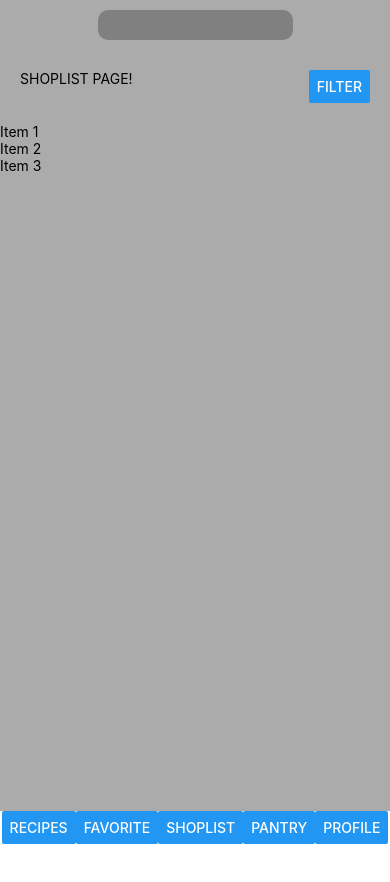
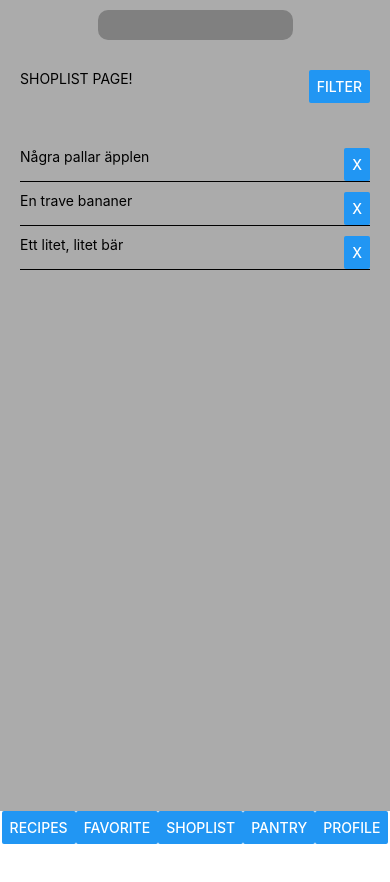
Before and after one commit to LucaSalmi/boy_friendz_recipe_app, a React Native app: screen / in a window 390 px wide. Both pictures are taken after a click on the button "SHOPLIST". Shown: the top 882 px of the page. Built offline with nearby package versions, Linux system fonts and the light colour scheme.

Commit message:
updated Shoplist.js

```diff
--- a/components/Shoplist.js
+++ b/components/Shoplist.js
@@ -1,4 +1,4 @@
-import { StyleSheet, Text, View, TextInput, Button, ScrollView, Animated } from 'react-native';
+import { StyleSheet, Text, View, TextInput, Button, ScrollView } from 'react-native';
 import { useState, useEffect, useRef } from 'react';
 import { danneShoplist } from '../styles/styles.js';
 
@@ -6,40 +6,43 @@ const Shoplist = (props) => {
 
     const [showSheet, setShowSheet] = useState(false);
 
-    const fadeAnim = useRef(new Animated.Value(0)).current  // Initial value for opacity: 0
-
-    const startSheetAnimation = () => {
-        setShowSheet(!showSheet)
-        Animated.timing(
-            fadeAnim,
-            {
-              toValue: 1,
-              duration: 1000,
-              useNativeDriver: true, // <-- Add this
-            }
-          ).start();
-    }
+    const [items, setItems] = useState(["Några pallar äpplen", "En trave bananer", "Ett litet, litet bär"]);
 
 	return (
         <View style={danneShoplist.shoplistContainer}>
             <View style={danneShoplist.searchBar}></View>
             <View style={danneShoplist.headerContainer}>
                 <Text style={danneShoplist.headerText}>SHOPLIST PAGE!</Text>
-                <Button style={danneShoplist.filterButton} title="FILTER" onPress={() => { startSheetAnimation() }}></Button>
+                <Button style={danneShoplist.filterButton} title="FILTER" onPress={() => { setShowSheet(!showSheet) }}></Button>
             </View>
 
             <View style={showSheet ? {display: "none"} : danneShoplist.shoppingItemsContainer}>
-                <Text>Item 1</Text>
-                <Text>Item 2</Text>
-                <Text>Item 3</Text>
+                {items.map((itemName)=><ItemRow key={itemName} itemName={itemName}/>)}
             </View>
 
-            <Animated.View style={showSheet ? danneShoplist.sheetContainer : {display: "none"}}>
+            <View style={showSheet ? danneShoplist.sheetContainer : {display: "none"}}>
                 <Text>SHEET</Text>
-            </Animated.View>
+            </View>
         </View>
 
 	);
 }
 
+const ItemRow = (props) => {
+
+    return(
+        <View style={{paddingTop: 5, paddingBottom: 5}}>
+            <View style={{flexDirection: 'row', justifyContent: 'space-between'}}>
+                <Text>{props.itemName}</Text>
+                <Button title="X"></Button>
+            </View>
+
+            <View style={{borderBottomColor: 'black', borderBottomWidth: StyleSheet.hairlineWidth}}/>
+
+        </View>
+
+    );
+
+}
+
 export default Shoplist;
--- a/styles/styles.js
+++ b/styles/styles.js
@@ -36,6 +36,7 @@ export const danneShoplist = StyleSheet.create({
     shoppingItemsContainer: {
         width: Dimensions.get('window').width,
         height: Dimensions.get('window').height,
+        padding: 20,
     },
     sheetContainer: {
         width: Dimensions.get('window').width,
```
